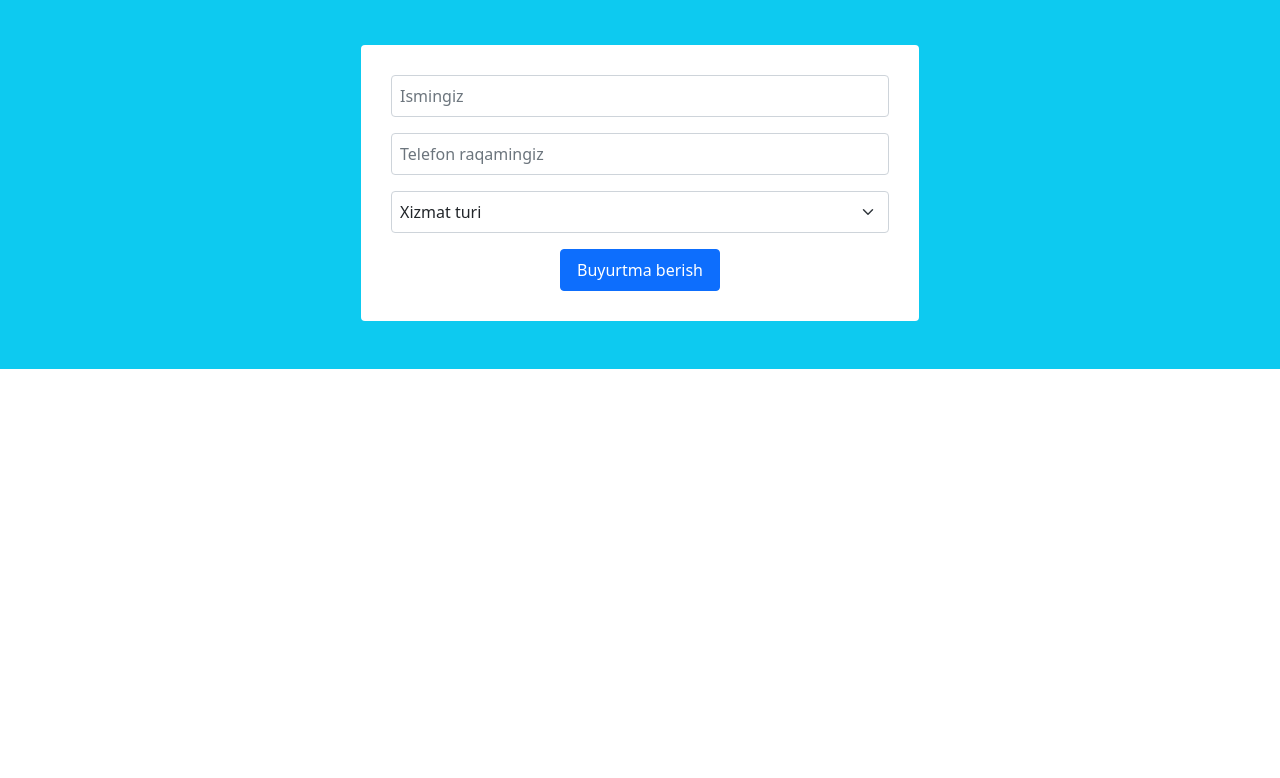
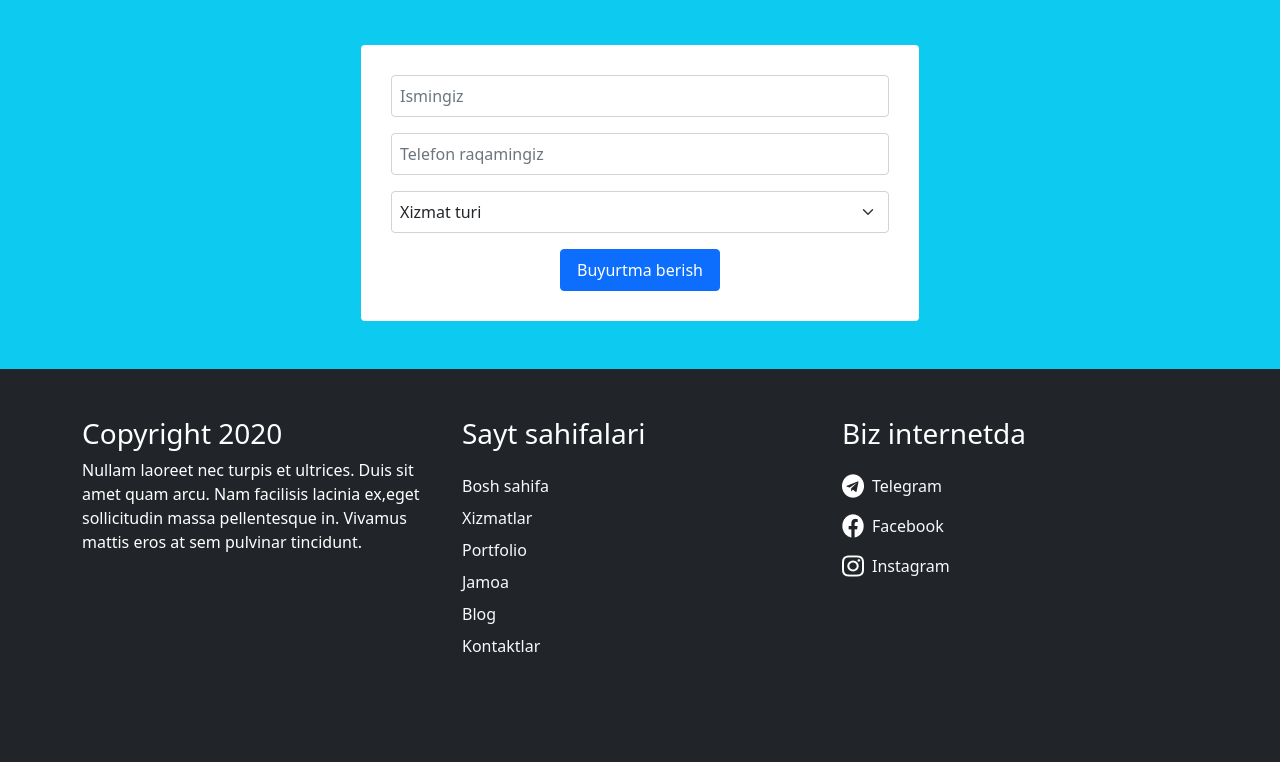
Before and after one commit to AzamatOrtiqov/Pixer-bootstrap, a plain HTML site: page index.html in a window 1280 px wide. Shown: the part 3436-4214 px from the top of the page. Before the commit the page ends 3805 px from the top, so only its background shows below. Drawn offline with Linux system fonts and the light colour scheme.

Commit message:
update files

```diff
--- a/index.html
+++ b/index.html
@@ -17,7 +17,8 @@
             <a class="navbar-brand">
                 <img src="./assets/img/pixer-logo.svg" alt="piver-logo" class="">
             </a>
-            <button class="navbar-toggler ms-auto" type="button" data-bs-toggle="collapse" data-bs-target="#navbar" aria-controls="navbarSupportedContent" aria-expanded="false" aria-label="Toggle navigation">
+            <button class="navbar-toggler ms-auto" type="button" data-bs-toggle="collapse" data-bs-target="#navbar"
+                aria-controls="navbarSupportedContent" aria-expanded="false" aria-label="Toggle navigation">
                 <span class="navbar-toggler-icon"></span>
             </button>
             <div class="collapse navbar-collapse" id="navbar">
@@ -125,35 +126,42 @@
                 ex, eget<br> sollicitudin massa pellentesque in. Vivamus mattis eros at sem pulvinar</p>
             <ul class="list-unstyled row d-flex justify-content-center align-items-center">
                 <li class="col-11 row mb-5 d-flex align-items-center justify-content-center">
-                    <div class="col-lg-4 col-10 me-4"><img src="./assets/img/about/about1.png" alt="services photo" class="w-100"></div>
+                    <div class="col-lg-4 col-10 me-4"><img src="./assets/img/about/about1.png" alt="services photo"
+                            class="w-100"></div>
                     <div class="col-lg col-10 ">
                         <h3>Talablarni aniqlab chiqamiz</h3>
                         <p>Nullam laoreet nec turpis et ultrices. Duis sit amet quam arcu. Nam facilisis</p>
                     </div>
                 </li>
-                <li class="col-11 row mb-5 d-flex  flex-lg-row flex-column-reverse align-items-center justify-content-center">
+                <li
+                    class="col-11 row mb-5 d-flex  flex-lg-row flex-column-reverse align-items-center justify-content-center">
                     <div class="col-lg-8">
                         <h3>Bir necha yechimlarni taklif qilamiz</h3>
                         <p> :nec turpis et ultrices. Duis sit amet quam arcu. Nam facilisis</p>
                     </div>
-                    <div class="col-lg-4"><img src="./assets/img/about/about2.png" alt="services photo" class="w-100"></div>
+                    <div class="col-lg-4"><img src="./assets/img/about/about2.png" alt="services photo" class="w-100">
+                    </div>
                 </li>
                 <li class="col-11 row mb-5 align-items-center justify-content-center">
-                    <div class="col-lg-4"><img src="./assets/img/about/about3.png" alt="services photo" class="w-100"></div>
+                    <div class="col-lg-4"><img src="./assets/img/about/about3.png" alt="services photo" class="w-100">
+                    </div>
                     <div class="col-lg-8">
                         <h3>Loyiha uchun vaqt belgilaymiz</h3>
                         <p>:nec turpis et ultrices. Duis sit amet quam arcu. Nam facilisis</p>
                     </div>
                 </li>
-                <li class="col-11 row mb-5 d-flex align-items-center flex-lg-row flex-column-reverse justify-content-center">
+                <li
+                    class="col-11 row mb-5 d-flex align-items-center flex-lg-row flex-column-reverse justify-content-center">
                     <div class="col-lg-8">
                         <h3>A’lo sifat bilan bajarib topshiramiz</h3>
                         <p>:nec turpis et ultrices. Duis sit amet quam arcu. Nam facilisis</p>
                     </div>
-                    <div class="col-lg-4"><img src="./assets/img/about/about4.png" alt="services photo" class="w-100"></div>
+                    <div class="col-lg-4"><img src="./assets/img/about/about4.png" alt="services photo" class="w-100">
+                    </div>
                 </li>
                 <li class="col-11 row mb-5 d-flex align-items-center justify-content-center">
-                    <div class="col-lg-4"><img src="./assets/img/about/about5.png" alt="services photo" class="w-100"></div>
+                    <div class="col-lg-4"><img src="./assets/img/about/about5.png" alt="services photo" class="w-100">
+                    </div>
                     <div class="col-lg-8">
                         <h3>Qo’llab-quvvatlab boramiz</h3>
                         <p>:nec turpis et ultrices. Duis sit amet quam arcu. Nam facilisis</p>
@@ -171,15 +179,18 @@
     <main class="main bg-info pt-5 pb-5">
         <div class="container">
             <h2 class="text-center mb-4 text-white">Buyurtma berish</h2>
-            <p class="text-center text-secondary mb-5 text-light">Nullam laoreet nec turpis et ultrices. Duis sit amet quam arcu. Nam facilisis lacinia ex, eget<br> sollicitudin massa pellentesque in. Vivamus mattis eros at sem pulvinar</p>
+            <p class="text-center text-secondary mb-5 text-light">Nullam laoreet nec turpis et ultrices. Duis sit amet
+                quam arcu. Nam facilisis lacinia ex, eget<br> sollicitudin massa pellentesque in. Vivamus mattis eros at
+                sem pulvinar</p>
             <form class="w-50 mx-auto form rounded" action="https://echo.htmlacademy.ru">
 
                 <div class="mb-3">
-                    <input type="text" class="form-control p-2" name="name:" placeholder="Ismingiz" required >
+                    <input type="text" class="form-control p-2" name="name:" placeholder="Ismingiz" required>
                 </div>
 
                 <div class="mb-3">
-                    <input type="number" placeholder="Telefon raqamingiz" name="phone Number" class="form-control p-2" required>
+                    <input type="number" placeholder="Telefon raqamingiz" name="phone Number" class="form-control p-2"
+                        required>
                 </div>
 
                 <div class="mb-3">
@@ -198,6 +209,46 @@
         </div>
     </main>
 
+    <footer class="bg-dark text-white">
+        <div class="container">
+            <ul class="list-unstyled row flex-xl-row justify-content-center pt-5 pb-5">
+                <li class="col-md-4 col-10 d-flex flex-column  mb-5">
+                  <h3>Copyright 2020</h3>
+                  <p>Nullam laoreet nec turpis et ultrices. Duis sit amet quam arcu. Nam facilisis lacinia ex,eget sollicitudin massa pellentesque in. Vivamus mattis eros at sem pulvinar tincidunt.</p>
+                </li>
+                <li class="col-md-4 col-10 d-flex mb-5 ">
+                    <ul class="list-unstyled">
+                        <h3 class="mb-4">Sayt sahifalari</h3>
+                        <li class="mb-2"><a href="#" class="text-decoration-none text-light">Bosh sahifa</a></li>
+                        <li class="mb-2"><a href="#" class="text-decoration-none text-light">Xizmatlar</a></li>
+                        <li class="mb-2"><a href="#" class="text-decoration-none text-light">Portfolio</a></li>
+                        <li class="mb-2"><a href="#" class="text-decoration-none text-light">Jamoa</a></li>
+                        <li class="mb-2"><a href="#" class="text-decoration-none text-light">Blog</a></li>
+                        <li class="mb-2"><a href="#" class="text-decoration-none text-light">Kontaktlar</a></li>
+                    </ul>
+                </li>
+                <li class="col-md-4 col-10 mb-5">
+
+                    <ul class="list-unstyled">
+                        <h3 class="mb-4">Biz internetda</h3>
+                        <li><a href="" class="d-flex align-items-center text-decoration-none text-light mb-3">
+                                <img src="./assets/img/social-media/telegram.png" alt="Telegram icon">
+                                <p class="mb-0 ms-2">Telegram</p>
+                            </a></li>
+                        <li><a href="" class="d-flex align-items-center text-decoration-none text-light mb-3">
+                                <img src="./assets/img/social-media/facebook.png" alt="facebook icon">
+                                <p class="mb-0 ms-2">Facebook</p>
+                            </a></li>
+                        <li><a href="" class="d-flex align-items-center text-decoration-none text-light mb-3">
+                                <img src="./assets/img/social-media/instagram.png" alt="Instagram icon">
+                                <p class="mb-0 ms-2">Instagram</p>
+                            </a></li>
+                    </ul>
+                </li>
+            </ul>
+        </div>
+    </footer>
+
 
     <script src="./assets/bootstrap/js/bootstrap.bundle.min.js"></script>
 
```
Also changed, not shown: assets/img/social-media/facebook.png (added), assets/img/social-media/instagram.png (added), assets/img/social-media/telegram.png (added). Lines whose indentation alone changed are shown as unchanged.
